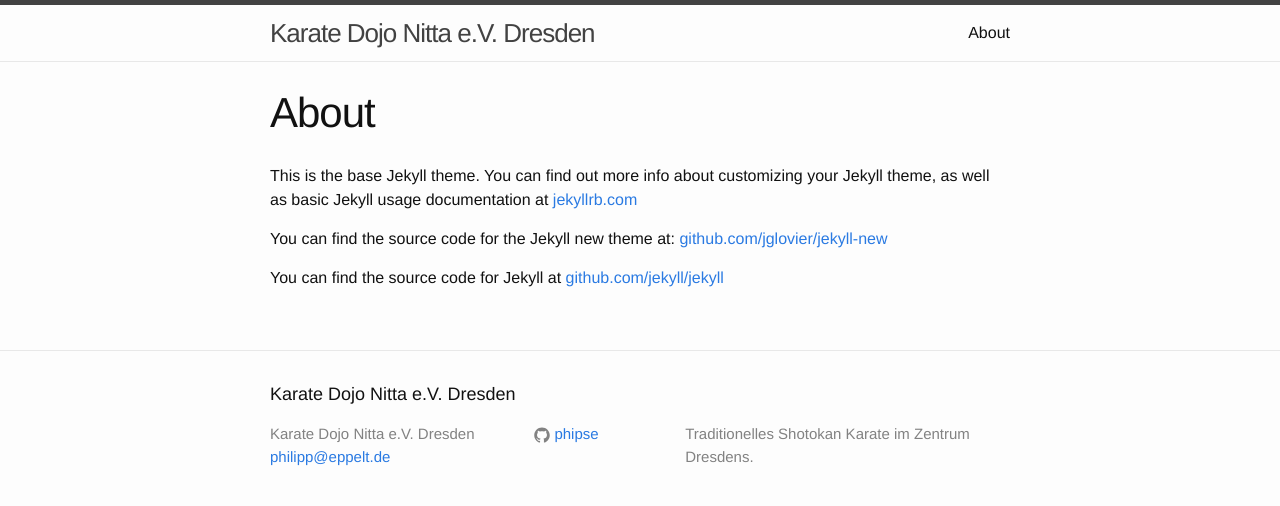
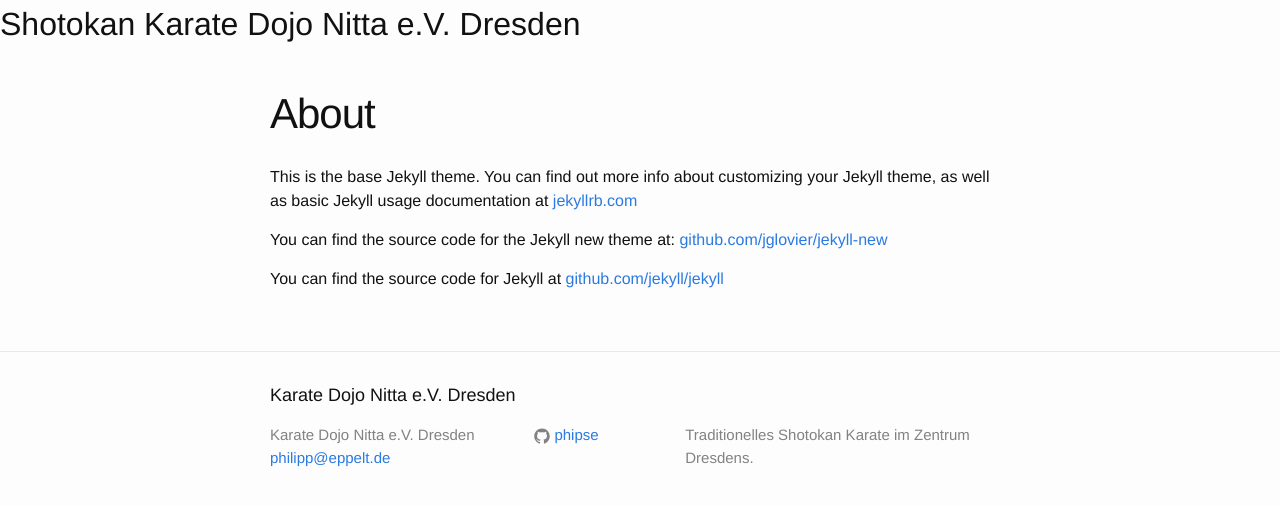
Before and after one commit to phipse/NittaSeite, a Jekyll site: the page built from about.md, in a window 1280 px wide. Shown: the top 506 px of the page. Built offline with Jekyll 4.4.1, drawn with Linux system fonts in a browser that asks for light colours.

Commit message:
Kopfzeile ausgelagert in zusätzliche HTML

```diff
--- a/_includes/header.html
+++ b/_includes/header.html
@@ -1,27 +1,3 @@
-<header class="site-header">
-
-  <div class="wrapper">
-
-    <a class="site-title" href="{{ site.baseurl }}/">{{ site.title }}</a>
-
-    <nav class="site-nav">
-      <a href="#" class="menu-icon">
-        <svg viewBox="0 0 18 15">
-          <path fill="#424242" d="M18,1.484c0,0.82-0.665,1.484-1.484,1.484H1.484C0.665,2.969,0,2.304,0,1.484l0,0C0,0.665,0.665,0,1.484,0 h15.031C17.335,0,18,0.665,18,1.484L18,1.484z"/>
-          <path fill="#424242" d="M18,7.516C18,8.335,17.335,9,16.516,9H1.484C0.665,9,0,8.335,0,7.516l0,0c0-0.82,0.665-1.484,1.484-1.484 h15.031C17.335,6.031,18,6.696,18,7.516L18,7.516z"/>
-          <path fill="#424242" d="M18,13.516C18,14.335,17.335,15,16.516,15H1.484C0.665,15,0,14.335,0,13.516l0,0 c0-0.82,0.665-1.484,1.484-1.484h15.031C17.335,12.031,18,12.696,18,13.516L18,13.516z"/>
-        </svg>
-      </a>
-
-      <div class="trigger">
-        {% for page in site.pages %}
-          {% if page.title %}
-          <a class="page-link" href="{{ page.url | prepend: site.baseurl }}">{{ page.title }}</a>
-          {% endif %}
-        {% endfor %}
-      </div>
-    </nav>
-
-  </div>
-
+<header >
+	<h1>Shotokan Karate Dojo Nitta e.V. Dresden</h1>
 </header>
```
